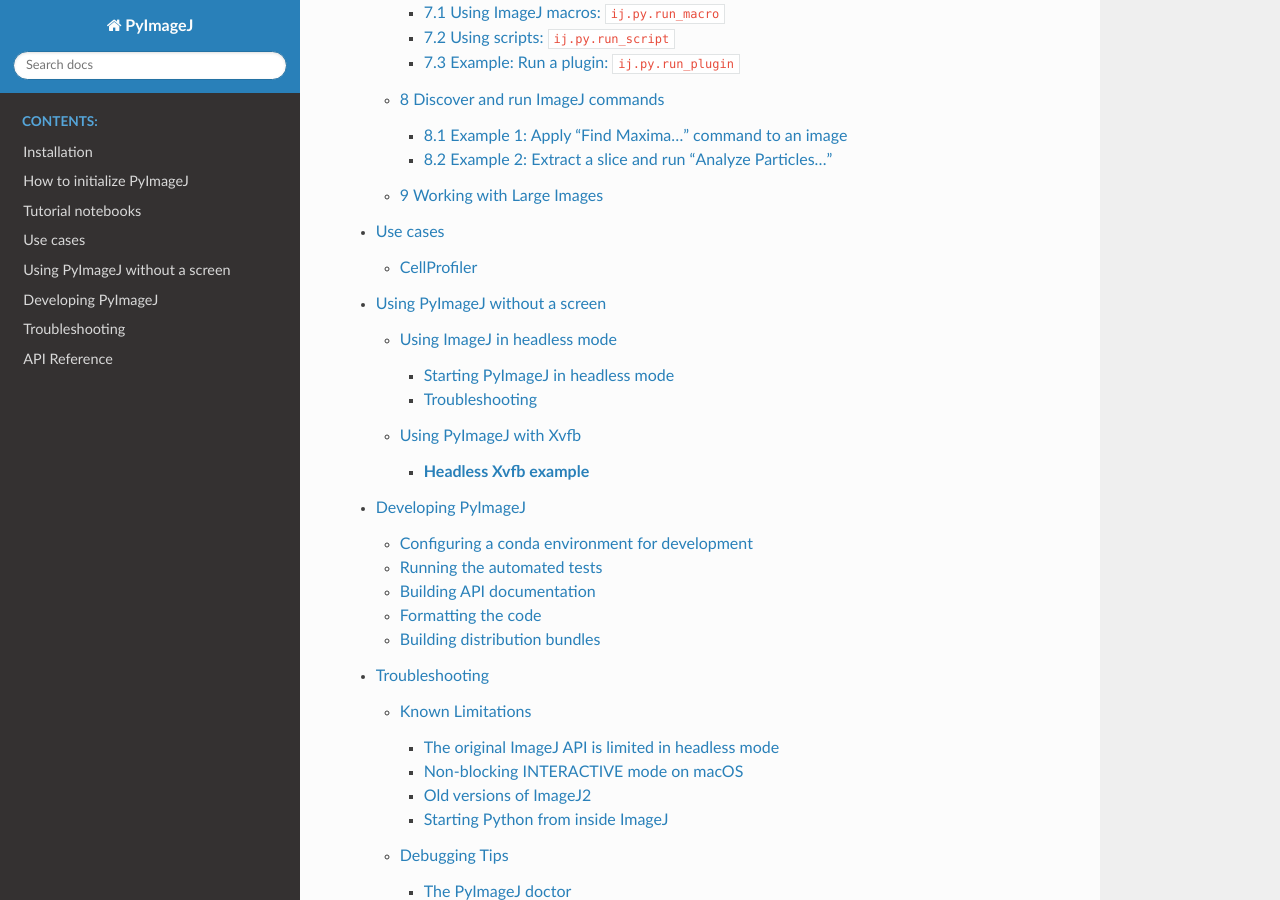
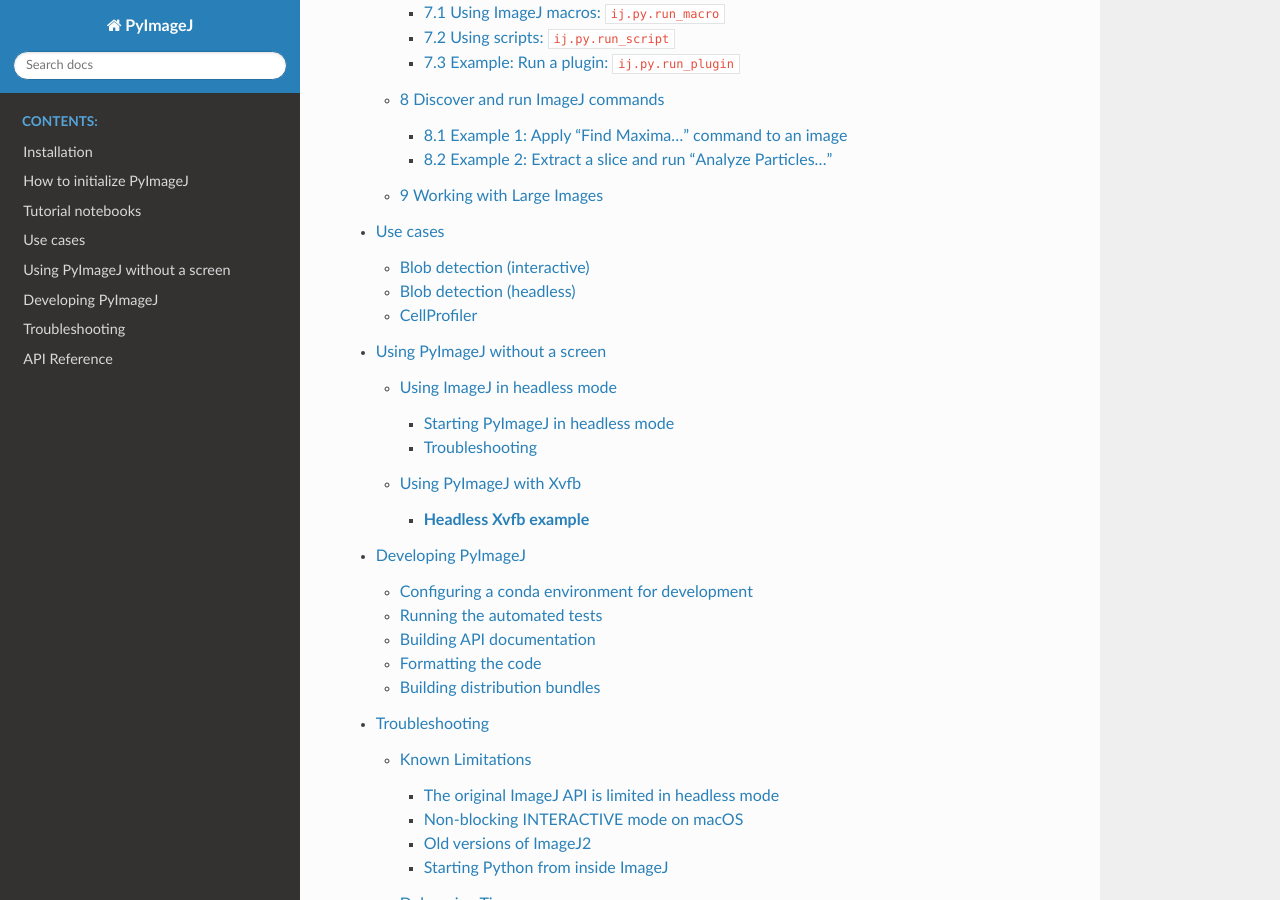
Before and after one commit to imagej/pyimagej, a Sphinx documentation site: the page built from doc/index.rst, in a window 1280 px wide and 900 px high, scrolled down 1589 px. Built offline with Sphinx 7.4.7 and the Read the Docs theme 2.0.0, drawn with Linux system fonts in a browser that asks for light colours; pages that are not in the unit, such as notebooks, are missing from menus.

Commit message:
Add blob detection scripts to use cases

```diff
--- a/doc/examples/blob_detection_xvfb.py
+++ b/doc/examples/blob_detection_xvfb.py
@@ -43,6 +43,7 @@
         roi = OvalRoi(x - r, y - r, d, d)
         imp.setRoi(roi)
         ov.add(roi)
+
         if add_to_roi_manager:
             rm.addRoi(roi)
 
--- /dev/null
+++ b/doc/examples/blob_interactive.rst
@@ -0,0 +1,7 @@
+Blob detection (interactive)
+============================
+
+Interactive blob detection with `pyimagej` and `scikit-image`.
+
+.. literalinclude:: blob_detection_interactive.py
+    :language: python
--- /dev/null
+++ b/doc/examples/blob_xvfb.rst
@@ -0,0 +1,7 @@
+Blob detection (headless)
+============================
+
+Headless blob detection with `pyimagej` and `scikit-image`.
+
+.. literalinclude:: blob_detection_xvfb.py
+    :language: python
--- a/doc/use_cases.rst
+++ b/doc/use_cases.rst
@@ -4,5 +4,7 @@
 .. toctree::
     :maxdepth: 3
 
+    Blob detection (interactive) <examples/blob_interactive.rst>
+    Blob detection (headless) <examples/blob_xvfb.rst>
     CellProfiler <cellprofiler/README>
     Puncta Segmentation <Segmentation>
```
